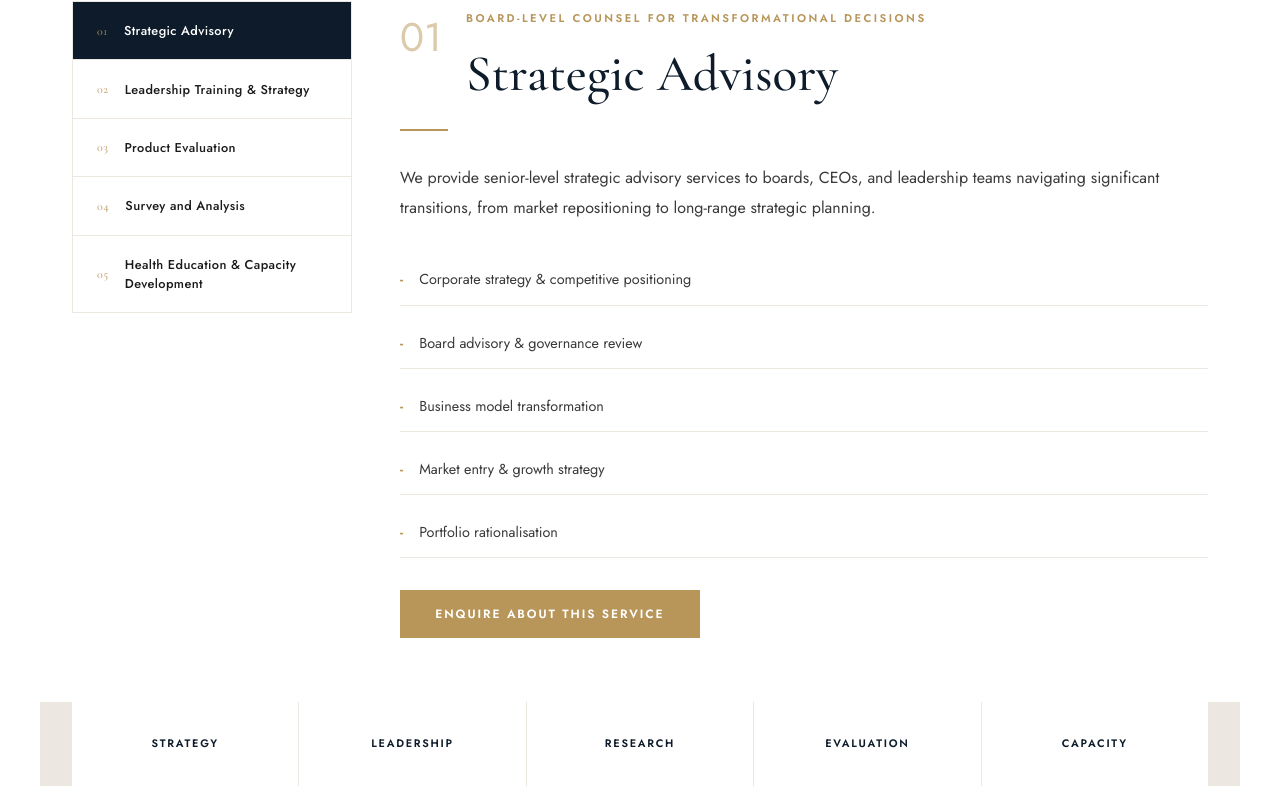
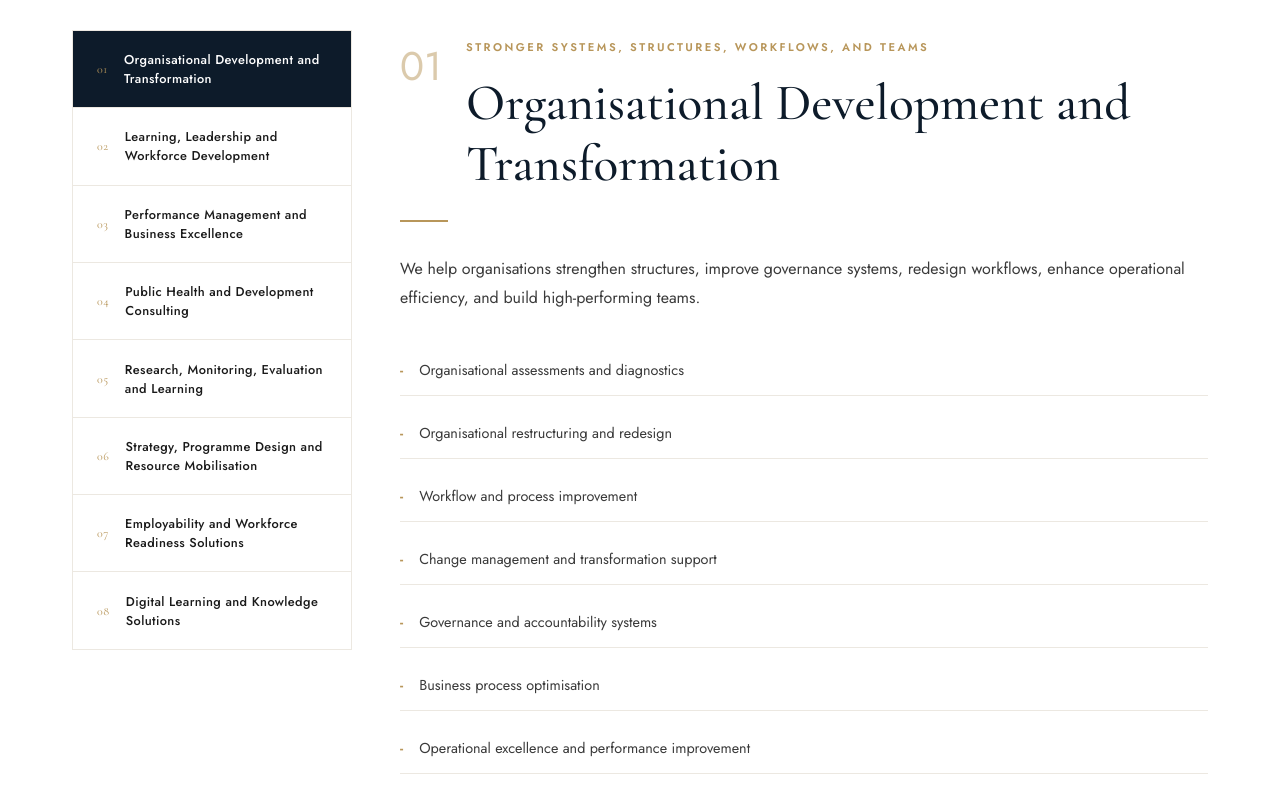
Before and after one commit to Oluwasemilore00/Adullam, a React (Create React App) app in the folder Adullams/: page /services in a window 1280 px wide. Shown: the part 538-1340 px from the top of the page. Built offline with nearby package versions, Linux system fonts and the light colour scheme; no server answers.

Commit message:
Update Adullam frontend content

```diff
--- a/Adullams/src/components/Footer.jsx
+++ b/Adullams/src/components/Footer.jsx
@@ -89,7 +89,13 @@ export default function Footer() {
           <div className="footer__col">
             <h4 className="footer__col-title">Services</h4>
             <ul className="footer__links">
-              {['Strategic Advisory','Leadership Training & Strategy','Product Evaluation','Survey and Analysis','Health Education & Capacity Development'].map((s) => (
+              {[
+                'Organisational Development',
+                'Learning and Leadership',
+                'Public Health Consulting',
+                'Research and Evaluation',
+                'Programme Design',
+              ].map((s) => (
                 <li key={s}>
                   <Link to="/services" className="footer__link">{s}</Link>
                 </li>
--- a/Adullams/src/pages/Contact.jsx
+++ b/Adullams/src/pages/Contact.jsx
@@ -120,11 +120,14 @@ export default function Contact() {
                   <label>Service of Interest</label>
                   <select name="service" value={form.service} onChange={handleChange}>
                     <option value="">Please select...</option>
-                    <option>Strategic Advisory</option>
-                    <option>Leadership Training & Strategy</option>
-                    <option>Product Evaluation</option>
-                    <option>Survey and Analysis</option>
-                    <option>Health Education & Capacity Development</option>
+                    <option>Organisational Development and Transformation</option>
+                    <option>Learning, Leadership and Workforce Development</option>
+                    <option>Performance Management and Business Excellence</option>
+                    <option>Public Health and Development Consulting</option>
+                    <option>Research, Monitoring, Evaluation and Learning</option>
+                    <option>Strategy, Programme Design and Resource Mobilisation</option>
+                    <option>Employability and Workforce Readiness Solutions</option>
+                    <option>Digital Learning and Knowledge Solutions</option>
                     <option>Other</option>
                   </select>
                 </div>
@@ -155,9 +158,9 @@ export default function Contact() {
               <p className="contact-info__value">We aim to respond to all enquiries within one business day.</p>
             </div>
             <div className="contact-info__quick">
-              <span>Strategy</span>
+              <span>Transformation</span>
               <span>Research</span>
-              <span>Training</span>
+              <span>Learning</span>
               <span>Health Systems</span>
             </div>
           </aside>
--- a/Adullams/src/pages/Home.jsx
+++ b/Adullams/src/pages/Home.jsx
@@ -5,34 +5,34 @@ import './Home.css';
 const services = [
   {
     num: '01',
-    title: 'Strategic Advisory',
-    desc: 'Bespoke counsel for boards and leadership teams navigating complex, high-stakes decisions.',
+    title: 'Organisational Development and Transformation',
+    desc: 'Stronger structures, governance systems, workflows, operations, teams, and culture.',
     icon: '01',
   },
   {
     num: '02',
-    title: 'Leadership Training & Strategy',
-    desc: 'Leadership and strategic support from vision setting through to execution and sustained performance.',
+    title: 'Learning, Leadership and Workforce Development',
+    desc: 'Practical learning solutions that strengthen individual, team, and organisational performance.',
     icon: '02',
   },
   {
     num: '03',
-    title: 'Product Evaluation',
-    desc: 'Market intelligence and analytical insight to evaluate product viability and improve commercial success.',
+    title: 'Public Health and Development Consulting',
+    desc: 'Technical support for high-impact health, social development, and institutional programmes.',
     icon: '03',
   },
   {
     num: '04',
-    title: 'Health Education & Capacity Development',
-    desc: 'Capability development for stronger health systems, resilient teams, and measurable institutional impact.',
+    title: 'Research, Monitoring, Evaluation and Learning',
+    desc: 'Evidence, insight, and measurement systems that improve decisions, accountability, and results.',
     icon: '04',
   },
 ];
 
 const proofPoints = [
   { value: '20+', label: 'Years of applied experience' },
-  { value: '5', label: 'Core advisory capabilities' },
-  { value: '2', label: 'Countries of operation' },
+  { value: '8', label: 'Integrated service areas' },
+  { value: '2', label: 'Continents of operation' },
 ];
 
 const advantages = [
@@ -84,15 +84,16 @@ export default function Home() {
         <div className="container hero__content">
           <div className="hero__eyebrow">
             <span className="hero__eyebrow-line" />
-            <span>Strategic Advisory - Global Consulting</span>
+            <span>Organisational Transformation - Development Consulting</span>
           </div>
           <h1 className="hero__title">
             Clarity in<br />
             <em>Complexity.</em>
           </h1>
           <p className="hero__subtitle">
-            Adullam Consulting Limited partners with ambitious organisations to
-            navigate transformative challenges and unlock enduring value.
+            We help governments, NGOs, faith-based organizations, donors,
+            universities, and development partners design, implement, evaluate,
+            and strengthen high-impact programmes.
           </p>
           <div className="hero__actions">
             <Link to="/services" className="btn btn-gold">Explore Our Services</Link>
@@ -120,19 +121,20 @@ export default function Home() {
             <h2 className="section-title">Building trusted<br />partnerships for the future</h2>
             <div className="divider" />
             <p className="intro__body">
-              Founded to redefine the standard of strategic advisory, Adullam
-              Consulting Limited is an independent firm serving corporations,
-              institutions, and public sector organisations.
+              Adullam Consulting Limited is a strategy, people, performance,
+              public health, and development consulting firm supporting
+              organisations to grow, improve systems, build workforce capacity,
+              and deliver measurable results.
             </p>
             <p className="intro__body" style={{ marginTop: '1rem' }}>
-              We bring together rigorous analysis, global perspective, and
-              disciplined execution to address our clients' most consequential
-              challenges.
+              We work with businesses, NGOs, faith-based organisations, public
+              institutions, health organisations, development partners, and
+              social impact organisations across Africa, Europe, and
+              international markets.
             </p>
             <p className="intro__body" style={{ marginTop: '1rem' }}>
-              Our independence is fundamental to our approach. Free from
-              conflicts of interest, we provide objective counsel aligned with
-              the long-term success of those we advise.
+              Our strength is simple: we help organisations become clearer,
+              stronger, more efficient, and more impactful.
             </p>
             <Link to="/about" className="btn btn-navy" style={{ marginTop: '2rem' }}>
               Our Story -&gt;
--- a/Adullams/src/pages/Services.css
+++ b/Adullams/src/pages/Services.css
@@ -113,7 +113,7 @@
 
 .services-snapshot {
   display: grid;
-  grid-template-columns: repeat(5, 1fr);
+  grid-template-columns: repeat(4, 1fr);
   gap: 1px;
   background: var(--offwhite);
   margin-top: 4rem;
--- a/Adullams/src/pages/Services.jsx
+++ b/Adullams/src/pages/Services.jsx
@@ -5,87 +5,170 @@ import './About.css';
 
 const services = [
   {
-    id: 'advisory',
+    id: 'organisational-development',
     num: '01',
-    title: 'Strategic Advisory',
-    tagline: 'Board-level counsel for transformational decisions',
-    desc: 'We provide senior-level strategic advisory services to boards, CEOs, and leadership teams navigating significant transitions, from market repositioning to long-range strategic planning.',
+    title: 'Organisational Development and Transformation',
+    tagline: 'Stronger systems, structures, workflows, and teams',
+    desc: 'We help organisations strengthen structures, improve governance systems, redesign workflows, enhance operational efficiency, and build high-performing teams.',
     features: [
-      'Corporate strategy & competitive positioning',
-      'Board advisory & governance review',
-      'Business model transformation',
-      'Market entry & growth strategy',
-      'Portfolio rationalisation',
+      'Organisational assessments and diagnostics',
+      'Organisational restructuring and redesign',
+      'Workflow and process improvement',
+      'Change management and transformation support',
+      'Governance and accountability systems',
+      'Business process optimisation',
+      'Operational excellence and performance improvement',
+      'Team effectiveness and culture transformation',
     ],
     icon: '01',
   },
   {
-    id: 'leadership',
+    id: 'learning-leadership',
     num: '02',
-    title: 'Leadership Training & Strategy',
-    tagline: 'End-to-end leadership and strategy excellence',
-    desc: 'We partner with ambitious organisations to strengthen leadership capability and shape strategies that drive sustainable growth.',
+    title: 'Learning, Leadership and Workforce Development',
+    tagline: 'Practical learning that improves performance',
+    desc: 'We design and deliver practical learning solutions that strengthen individual, team, and organisational performance.',
     features: [
-      'Executive & founder leadership development',
-      'Corporate and growth strategy formulation',
-      'Operational transformation & scalability design',
-      'Market entry and expansion strategy',
-      'Organisational alignment & performance optimisation',
+      'Leadership development programmes',
+      'Executive coaching and mentoring',
+      'Workforce capability assessments',
+      'Competency framework development',
+      'Learning needs assessments',
+      'Graduate employability programmes',
+      'Talent development strategies',
+      'Succession planning',
+      'Learning management systems deployment and optimisation',
+      'Digital learning and micro-learning solutions',
+      'Training programme design, implementation and evaluation',
     ],
     icon: '02',
   },
   {
-    id: 'product',
+    id: 'performance-management',
     num: '03',
-    title: 'Product Evaluation',
-    tagline: 'Optimising product value and performance',
-    desc: 'We help organisations assess, refine, and position products to maximise market impact and long-term value.',
+    title: 'Performance Management and Business Excellence',
+    tagline: 'Aligning people, processes, and results',
+    desc: 'We support organisations to establish performance systems that align people, processes, and results.',
     features: [
-      'Product concept validation & feasibility analysis',
-      'Market research & competitive benchmarking',
-      'Pricing strategy & value optimisation',
-      'Product performance analysis & lifecycle management',
-      'Go-to-market strategy & product positioning',
+      'Performance management system design',
+      'Balanced Scorecard development and implementation',
+      'KPI framework development',
+      'Organisational performance reviews',
+      'Results-based management systems',
+      'Continuous improvement frameworks',
+      'Strategic performance monitoring',
+      'Productivity and efficiency assessments',
     ],
     icon: '03',
   },
   {
-    id: 'analysis',
+    id: 'public-health-development',
     num: '04',
-    title: 'Survey and Analysis',
-    tagline: 'Maximising insight across every dimension',
-    desc: 'We help organisations generate deep insights through rigorous analysis, structured inquiry, and clear reporting.',
+    title: 'Public Health and Development Consulting',
+    tagline: 'Technical assistance for programme quality and impact',
+    desc: 'We provide technical assistance to governments, NGOs, development partners, faith-based organisations, and health institutions to strengthen programme quality, effectiveness, and impact.',
     features: [
-      'Survey design & data collection strategy',
-      'Market research & stakeholder analysis',
-      'Quantitative & qualitative data analysis',
-      'Performance evaluation & benchmarking',
-      'Insight generation & strategic reporting',
+      'Health systems strengthening',
+      'Sexual and reproductive health and rights',
+      'HIV prevention and response',
+      'Adolescent and youth development',
+      'Maternal and child health',
+      'Gender equality and social inclusion',
+      'Gender-based violence prevention and response',
+      'Community health systems',
+      'Safeguarding and protection programming',
+      'Humanitarian and resilience programming',
     ],
     icon: '04',
   },
   {
-    id: 'health',
+    id: 'research-mel',
     num: '05',
-    title: 'Health Education & Capacity Development',
-    tagline: 'Building stronger systems and future-ready teams',
-    desc: 'We empower organisations to build capability through education, skills development, and knowledge transfer.',
+    title: 'Research, Monitoring, Evaluation and Learning',
+    tagline: 'Evidence for decisions, accountability, and improvement',
+    desc: 'We generate evidence that supports decision-making, accountability, and programme improvement.',
     features: [
-      'Curriculum design & health education strategy',
-      'Workforce training & capacity building programmes',
-      'Public health awareness & community engagement',
-      'Monitoring, evaluation & impact assessment',
+      'Baseline studies and needs assessments',
+      'Monitoring and evaluation systems',
+      'Programme evaluations',
+      'Impact assessments',
+      'Research studies',
+      'Data quality assessments',
+      'Learning reviews',
+      'Theory of Change development',
+      'Logical framework design',
+      'Results measurement systems',
+      'Data analytics and reporting',
     ],
     icon: '05',
+  },
+  {
+    id: 'strategy-programme-design',
+    num: '06',
+    title: 'Strategy, Programme Design and Resource Mobilisation',
+    tagline: 'From vision to fundable, implementable programmes',
+    desc: 'We help organisations move from vision to implementation through practical planning and resource mobilisation.',
+    features: [
+      'Strategic planning',
+      'Business planning',
+      'Programme design',
+      'Concept note development',
+      'Grant proposal writing',
+      'Theory of Change development',
+      'Stakeholder mapping and analysis',
+      'Risk assessments',
+      'Implementation planning',
+      'Partnership development',
+    ],
+    icon: '06',
+  },
+  {
+    id: 'employability-workforce',
+    num: '07',
+    title: 'Employability and Workforce Readiness Solutions',
+    tagline: 'Improving workforce readiness and employability outcomes',
+    desc: 'We support governments, institutions, employers, and development partners to improve workforce readiness and employability outcomes.',
+    features: [
+      'Graduate employability programmes',
+      'Internship programme design and management',
+      'Workforce transition programmes',
+      'Career development systems',
+      'Workplace readiness training',
+      'Youth employment initiatives',
+      'Skills development programmes',
+      'Industry readiness assessments',
+    ],
+    icon: '07',
+  },
+  {
+    id: 'digital-learning',
+    num: '08',
+    title: 'Digital Learning and Knowledge Solutions',
+    tagline: 'Technology-enabled learning and knowledge management',
+    desc: 'We leverage technology to improve learning, knowledge management, and workforce performance.',
+    features: [
+      'Learning Management System implementation',
+      'Digital learning strategy',
+      'Micro-learning design',
+      'E-learning development',
+      'Knowledge management systems',
+      'Learning content development',
+      'Virtual learning programmes',
+      'Organisational knowledge-sharing platforms',
+    ],
+    icon: '08',
   },
 ];
 
 const serviceStats = [
-  'Strategy',
-  'Leadership',
-  'Research',
-  'Evaluation',
-  'Capacity',
+  'Public Sector',
+  'NGOs',
+  'Healthcare',
+  'Education',
+  'Technology',
+  'Oil and Gas',
+  'Financial Services',
+  'Humanitarian',
 ];
 
 export default function Services() {
@@ -100,8 +183,9 @@ export default function Services() {
           <p className="section-label" style={{ color: 'var(--gold)' }}>What We Do</p>
           <h1 className="page-hero__title">Our Services</h1>
           <p className="page-hero__sub">
-            Five integrated practice areas led by specialists with practical
-            advisory, development, research, and implementation experience.
+            Integrated services in organisational transformation, leadership,
+            workforce capability, public health, development consulting,
+            research, performance management, and strategic advisory.
           </p>
         </div>
       </section>
--- a/Adullams/src/pages/Team.jsx
+++ b/Adullams/src/pages/Team.jsx
@@ -8,18 +8,20 @@ const team = [
   {
     name: 'Dr Babatunde Adelekan',
     role: 'Founder & CEO',
-    summary: 'Public health, research, policy, and development leadership.',
-    bio: 'Dr. Adelekan Adeshina Babatunde is a Public Health Physician, researcher, consultant, and development practitioner with over two decades of experience leading health, gender, and social development initiatives across Nigeria and West Africa. His work spans health systems strengthening, monitoring and evaluation, gender equality, gender-based violence prevention and response, adolescent and youth health, HIV prevention, sexual and reproductive health and rights, comprehensive sexuality education, and policy development.',
-    expertise: ['Strategic Advisory', 'Survey & Data Analysis', 'M&E', 'Health Education & Capacity Development'],
+    summary: 'Public health, development strategy, research, and programme leadership.',
+    bio: 'Dr Babatunde Adelekan is a public health physician, researcher, consultant, and development practitioner with more than two decades of experience supporting governments, NGOs, donors, faith-based organisations, universities, and development partners. His work focuses on health systems strengthening, programme design, monitoring and evaluation, research, gender equality, safeguarding, HIV prevention and response, sexual and reproductive health and rights, adolescent and youth development, and policy advisory. He brings a practical, evidence-led approach to helping institutions design, implement, evaluate, and strengthen high-impact programmes.',
+    expertise: ['Public Health and Development', 'Research and Evaluation', 'Programme Design', 'Strategic and Programme Advisory'],
+    profileUrl: 'https://www.linkedin.com/in/babatunde-adelekan/',
     initials: 'AB',
     image: ab,
   },
   {
     name: 'Dr Adeyemi Adelekan',
-    role: 'Consultant',
-    summary: 'Organisational development, learning, and capacity building.',
-    bio: 'Adeyemi is an experienced organisational development and learning leader with expertise in workflow optimisation, capacity building, and talent development across Africa, Europe, Asia, and North America. He has led large-scale onboarding for 1,700+ IT engineers, designed leadership and competency programs, and delivered performance management and employability initiatives for multinational organisations across consulting, technology, oil and gas, and nonprofit sectors.',
-    expertise: ['M&E', 'Leadership Training & Strategy', 'Product Evaluation'],
+    role: 'Chief Operating Officer',
+    summary: 'Organisational transformation, learning, workforce capability, and operational excellence.',
+    bio: 'Dr Adeyemi Adelekan is an organisational development, learning, and transformation leader with experience strengthening people, systems, workflows, and performance across corporate and development-sector environments. His work spans organisational diagnostics, restructuring, process improvement, leadership development, workforce capability assessment, competency frameworks, talent development, employability programmes, digital learning, and performance improvement. He has supported large-scale workforce and learning initiatives across Africa, Europe, Asia, and North America, bringing strong operational discipline to Adullam Consulting Limited as Chief Operating Officer.',
+    expertise: ['Organisational Development', 'Leadership Development', 'Workforce Capability', 'Operational Excellence'],
+    profileUrl: 'https://www.linkedin.com/in/adeyemi-adelekan-89595741/',
     initials: 'AA',
     image: uncle,
   },
@@ -88,6 +90,7 @@ export default function Team() {
             <div className="team-modal__tags">
               {open.expertise.map((e) => <span key={e} className="team-card__tag">{e}</span>)}
             </div>
+            <a href={open.profileUrl} className="team-card__btn" target="_blank" rel="noopener noreferrer">View LinkedIn Profile -&gt;</a>
           </div>
         </div>
       )}
```
Also changed, not shown: Adullams/src/pages/About.jsx (+11 -11 lines).
